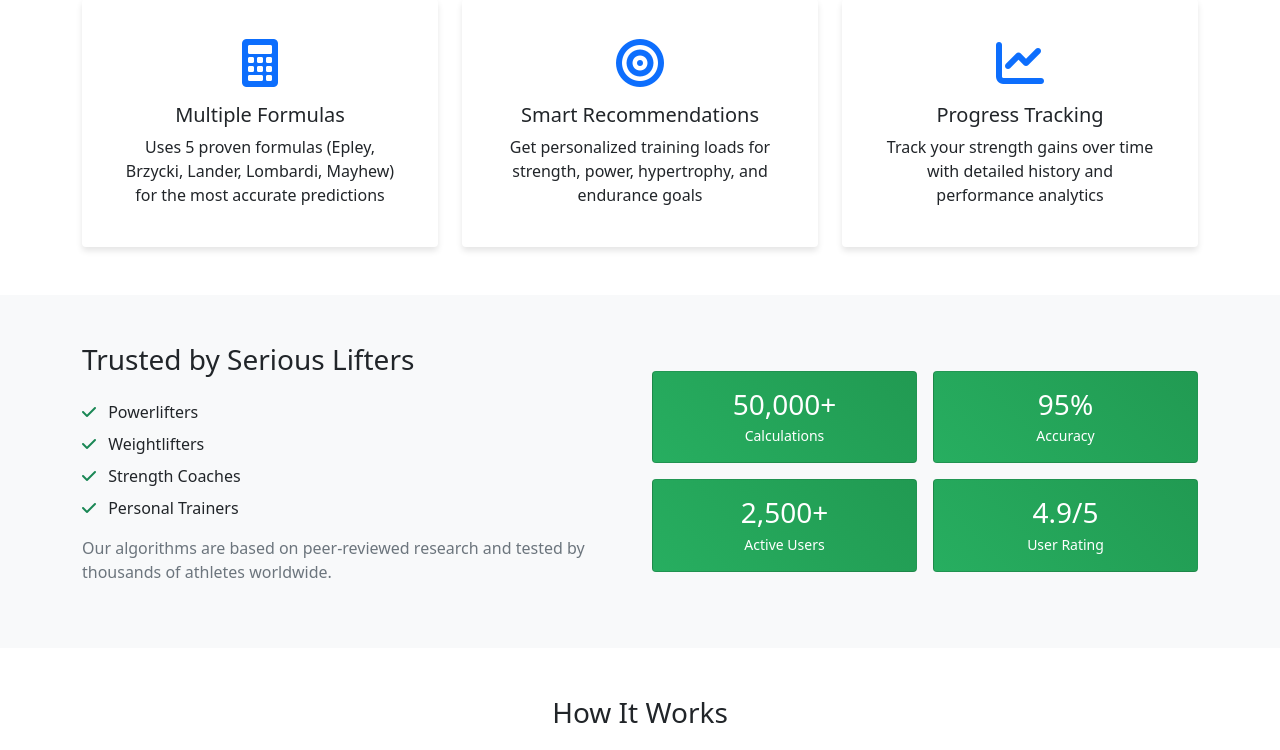
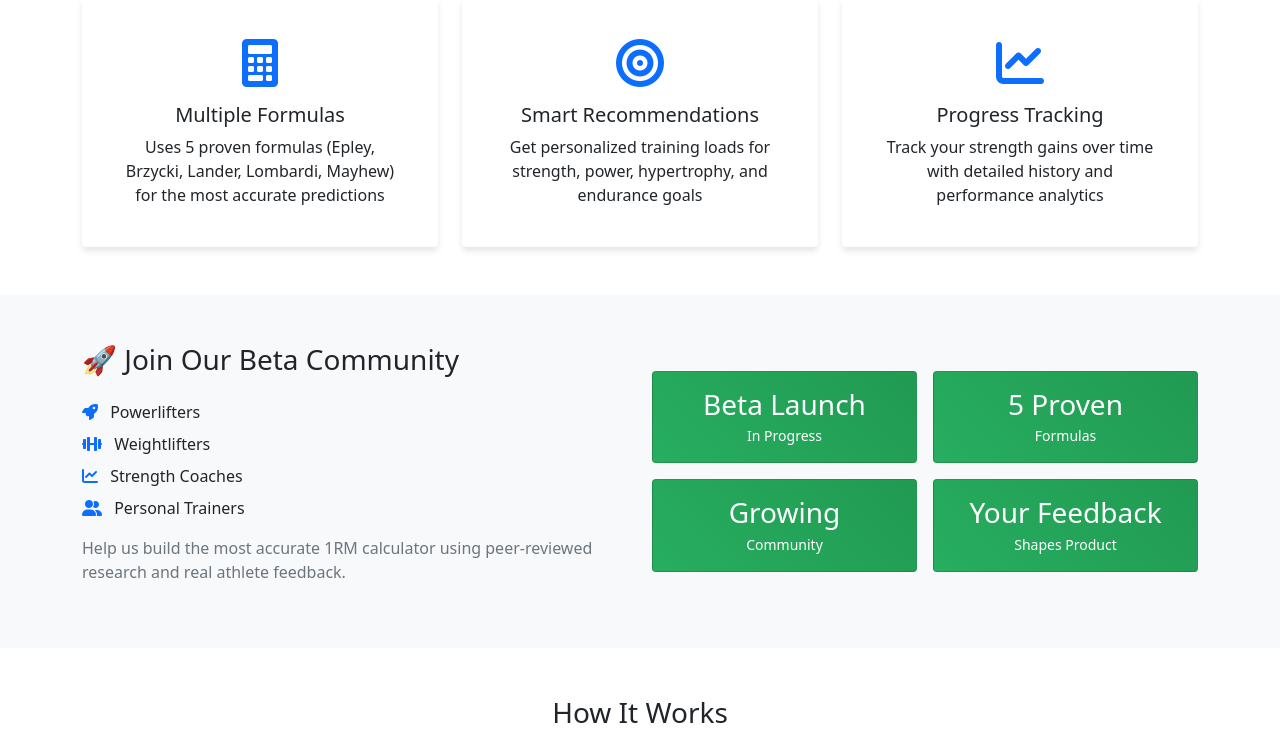
Before and after one commit to daleconaghan/1rm-predictor-saas, a Flask app: page / in a window 1280 px wide. Shown: the part 569-1319 px from the top of the page. Run offline with Flask 3, Linux system fonts and the light colour scheme; some libraries are stand-ins or nearby versions.

Commit message:
Update social proof for beta launch

```diff
--- a/templates/index.html
+++ b/templates/index.html
@@ -80,42 +80,52 @@
     <div class="container">
         <div class="row align-items-center">
             <div class="col-md-6">
-                <h3 class="mb-4">Trusted by Serious Lifters</h3>
+                <h3 class="mb-4">🚀 Join Our Beta
+Community</h3>
                 <ul class="list-unstyled">
-                    <li class="mb-2"><i class="fas fa-check text-success me-2"></i> Powerlifters</li>
-                    <li class="mb-2"><i class="fas fa-check text-success me-2"></i> Weightlifters</li>
-                    <li class="mb-2"><i class="fas fa-check text-success me-2"></i> Strength Coaches</li>
-                    <li class="mb-2"><i class="fas fa-check text-success me-2"></i> Personal Trainers</li>
+                    <li class="mb-2"><i class="fas fa-rocket
+text-primary me-2"></i> Powerlifters</li>
+                    <li class="mb-2"><i class="fas fa-dumbbell
+text-primary me-2"></i> Weightlifters</li>
+                    <li class="mb-2"><i class="fas
+fa-chart-line text-primary me-2"></i> Strength Coaches</li>
+                    <li class="mb-2"><i class="fas
+fa-user-friends text-primary me-2"></i> Personal Trainers</li>
                 </ul>
                 <p class="text-muted">
-                    Our algorithms are based on peer-reviewed research and tested
-                    by thousands of athletes worldwide.
+                    Help us build the most accurate 1RM
+calculator using peer-reviewed research
+                    and real athlete feedback.
                 </p>
             </div>
             <div class="col-md-6">
                 <div class="row g-3">
                     <div class="col-6">
-                        <div class="card stats-card text-center p-3">
-                            <h3 class="mb-1">50,000+</h3>
-                            <small>Calculations</small>
+                        <div class="card stats-card text-center
+ p-3">
+                            <h3 class="mb-1">Beta Launch</h3>
+                            <small>In Progress</small>
                         </div>
                     </div>
                     <div class="col-6">
-                        <div class="card stats-card text-center p-3">
-                            <h3 class="mb-1">95%</h3>
-                            <small>Accuracy</small>
+                        <div class="card stats-card text-center
+ p-3">
+                            <h3 class="mb-1">5 Proven</h3>
+                            <small>Formulas</small>
                         </div>
                     </div>
                     <div class="col-6">
-                        <div class="card stats-card text-center p-3">
-                            <h3 class="mb-1">2,500+</h3>
-                            <small>Active Users</small>
+                        <div class="card stats-card text-center
+ p-3">
+                            <h3 class="mb-1">Growing</h3>
+                            <small>Community</small>
                         </div>
                     </div>
                     <div class="col-6">
-                        <div class="card stats-card text-center p-3">
-                            <h3 class="mb-1">4.9/5</h3>
-                            <small>User Rating</small>
+                        <div class="card stats-card text-center
+ p-3">
+                            <h3 class="mb-1">Your Feedback</h3>
+                            <small>Shapes Product</small>
                         </div>
                     </div>
                 </div>
@@ -123,7 +133,6 @@
         </div>
     </div>
 </div>
-
 <div class="container my-5">
     <div class="row">
         <div class="col-md-8 mx-auto text-center">
```
